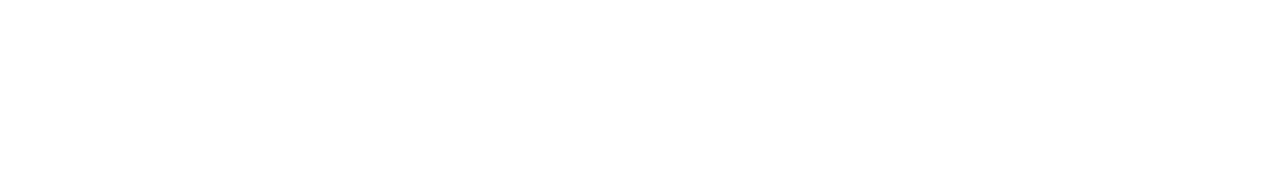
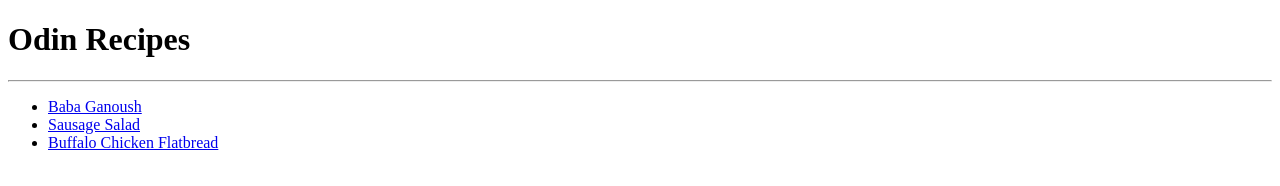
Before and after one commit to oli-vaa/odin-recipes, a plain HTML site: page index.html in a window 1280 px wide. Drawn offline with Linux system fonts and the light colour scheme.

Commit message:
Add recipe pages and hyperlinks

```diff
--- a/index.html
+++ b/index.html
@@ -3,9 +3,15 @@
 <head>
   <meta charset="UTF-8">
   <meta name="viewport" content="width=device-width, initial-scale=1.0">
-  <title>Document</title>
+  <title>Odin Recipes</title>
 </head>
 <body>
-
+  <h1>Odin Recipes</h1>
+  <hr>
+  <ul>
+    <li><a href="./recipes/baba-ganoush.html">Baba Ganoush</a></li>
+    <li><a href="./recipes/sausage-salad.html">Sausage Salad</a></li>
+    <li><a href="./recipes/buffalo-chicken-flatbread.html">Buffalo Chicken Flatbread</a></li>
+  </ul>
 </body>
 </html>
```
Also changed, not shown: recipes/baba-ganoush.html (added, +11 -0 lines), recipes/buffalo-chicken-flatbread.html (added, +11 -0 lines), recipes/sausage-salad.html (added, +11 -0 lines).
